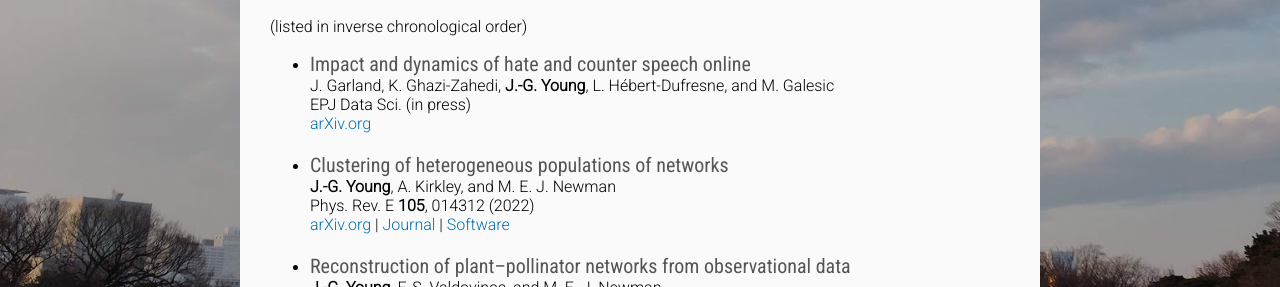
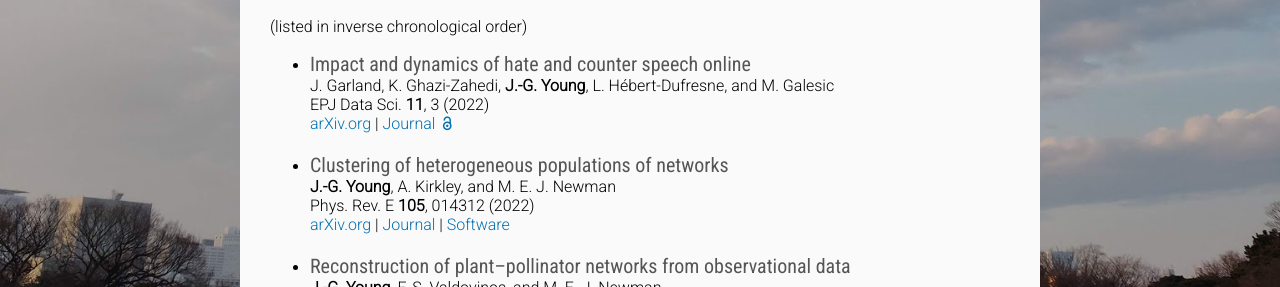
Before and after one commit to jg-you/jg-you.github.io, a Jekyll site: the page built from publications.md, in a window 1280 px wide and 900 px high, scrolled down 878 px. Shown: the part 165-452 px from the top of the window. Built offline with Jekyll 4.4.1, drawn with Linux system fonts in a browser that asks for light colours; some web fonts are replaced; comment, search, counter and statistics services are not loaded.

Commit message:
Update publications.md

```diff
--- a/publications.md
+++ b/publications.md
@@ -31,8 +31,8 @@ C. De Bacco, M. Contisciani, J. Cardoso-Silva, H. Safdari, D. Baptista, T. Sweet
 
 * <span class="pub-title">Impact and dynamics of hate and counter speech online</span><br/>
 J. Garland, K. Ghazi-Zahedi, **J.-G. Young**, L. Hébert-Dufresne, and M. Galesic<br/>
-EPJ Data Sci. (in press)<br/>
-[arXiv.org](https://arxiv.org/abs/2009.08392)
+EPJ Data Sci. **11**, 3 (2022)<br/>
+[arXiv.org](https://arxiv.org/abs/2009.08392) | [Journal <i class="ai ai-open-access" aria-hidden="true"></i>](https://doi.org/10.1140/epjds/s13688-021-00314-6)
 
 
 * <span class="pub-title">Clustering of heterogeneous populations of networks</span><br/>
```
